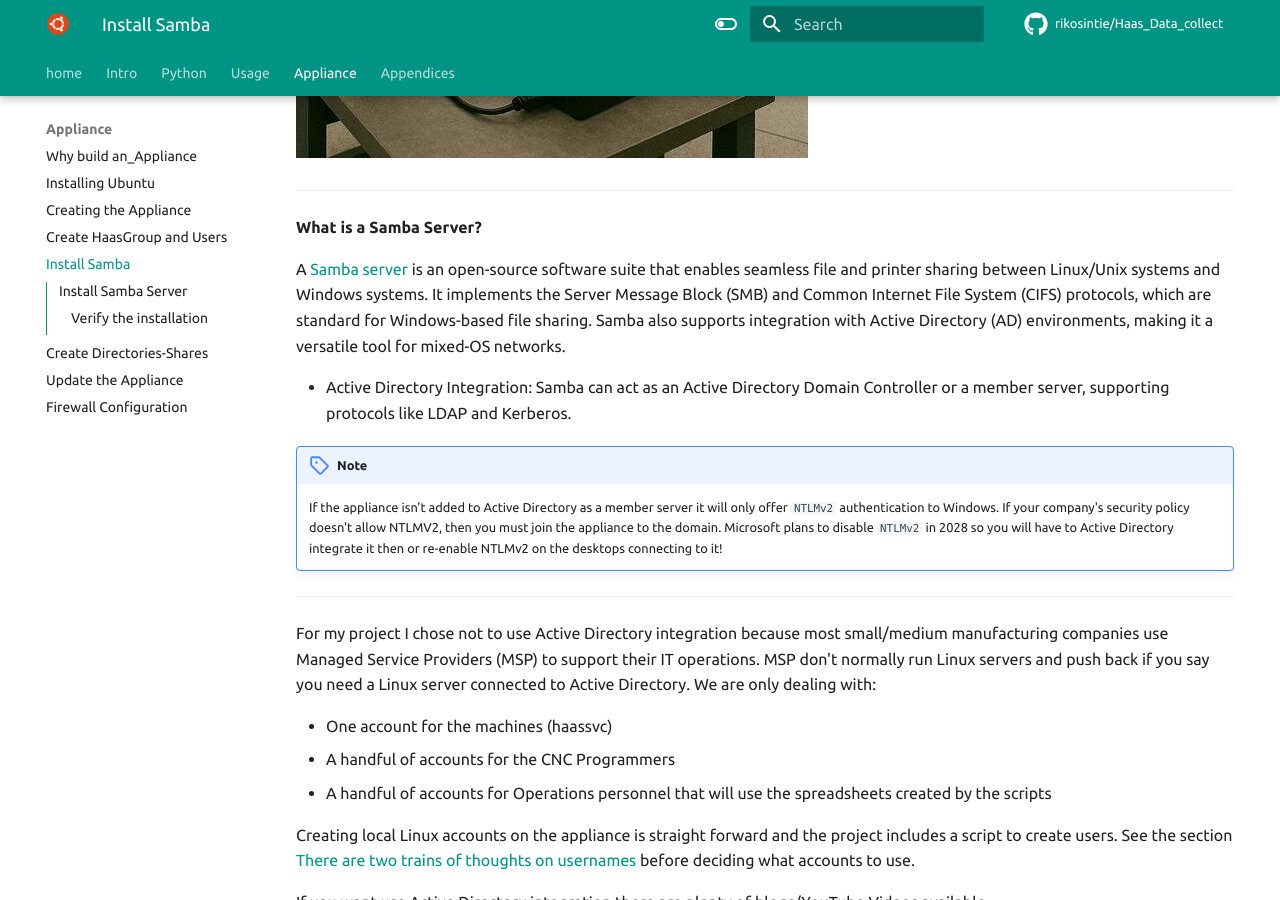
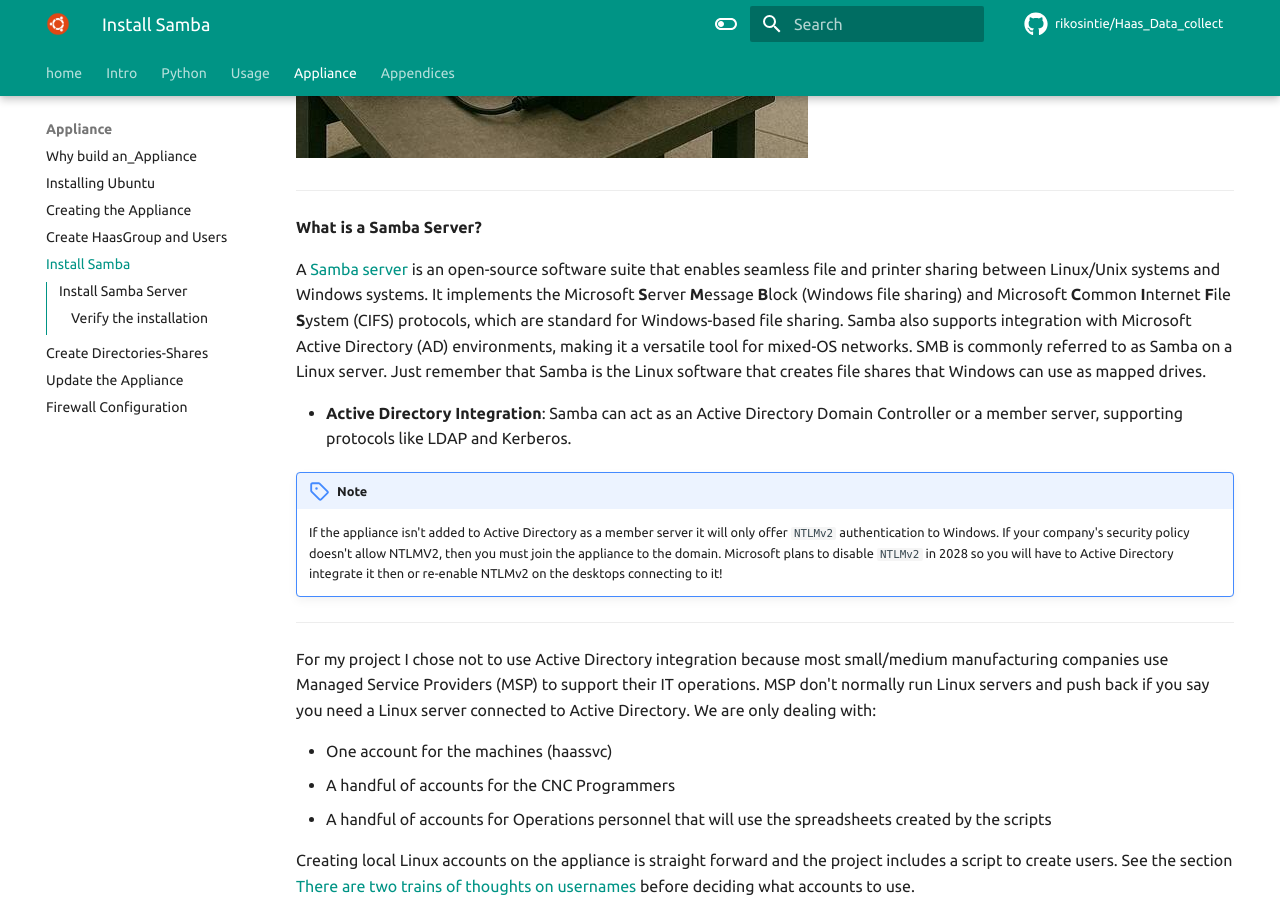
Before and after one commit to rikosintie/Haas_Data_collect, an MkDocs documentation site: the page built from docs/build_pi_5_appliance/Install_Samba.md, in a window 1280 px wide and 900 px high, scrolled down 648 px. Built offline with MkDocs 1.6.1 and Material for MkDocs 9.7.7, drawn with Linux system fonts in a browser that asks for light colours; some web fonts are replaced; comment, search, counter and statistics services are not loaded.

Commit message:
Git Title: Install_Samba.md: - Add some definitions for SMB/Samba

```diff
--- a/docs/build_pi_5_appliance/Install_Samba.md
+++ b/docs/build_pi_5_appliance/Install_Samba.md
@@ -8,9 +8,9 @@
 
 **What is a Samba Server?**
 
-A [Samba server](https://www.samba.org/) is an open-source software suite that enables seamless file and printer sharing between Linux/Unix systems and Windows systems. It implements the Server Message Block (SMB) and Common Internet File System (CIFS) protocols, which are standard for Windows-based file sharing. Samba also supports integration with Active Directory (AD) environments, making it a versatile tool for mixed-OS networks.
+A [Samba server](https://www.samba.org/) is an open-source software suite that enables seamless file and printer sharing between Linux/Unix systems and Windows systems. It implements the Microsoft **S**erver **M**essage **B**lock (Windows file sharing) and Microsoft **C**ommon **I**nternet **F**ile **S**ystem (CIFS) protocols, which are standard for Windows-based file sharing. Samba also supports integration with Microsoft Active Directory (AD) environments, making it a versatile tool for mixed-OS networks. SMB is commonly referred to as Samba on a Linux server. Just remember that Samba is the Linux software that creates file shares that Windows can use as mapped drives.
 
-- Active Directory Integration: Samba can act as an Active Directory Domain Controller or a member server, supporting protocols like LDAP and Kerberos.
+- **Active Directory Integration**: Samba can act as an Active Directory Domain Controller or a member server, supporting protocols like LDAP and Kerberos.
 
 !!! Note
     If the appliance isn't added to Active Directory as a member server it will only offer `NTLMv2` authentication to Windows. If your company's security policy doesn't allow NTLMV2, then you must join the appliance to the domain. Microsoft plans to disable `NTLMv2` in 2028 so you will have to Active Directory integrate it then or re-enable NTLMv2 on the desktops connecting to it!
```
